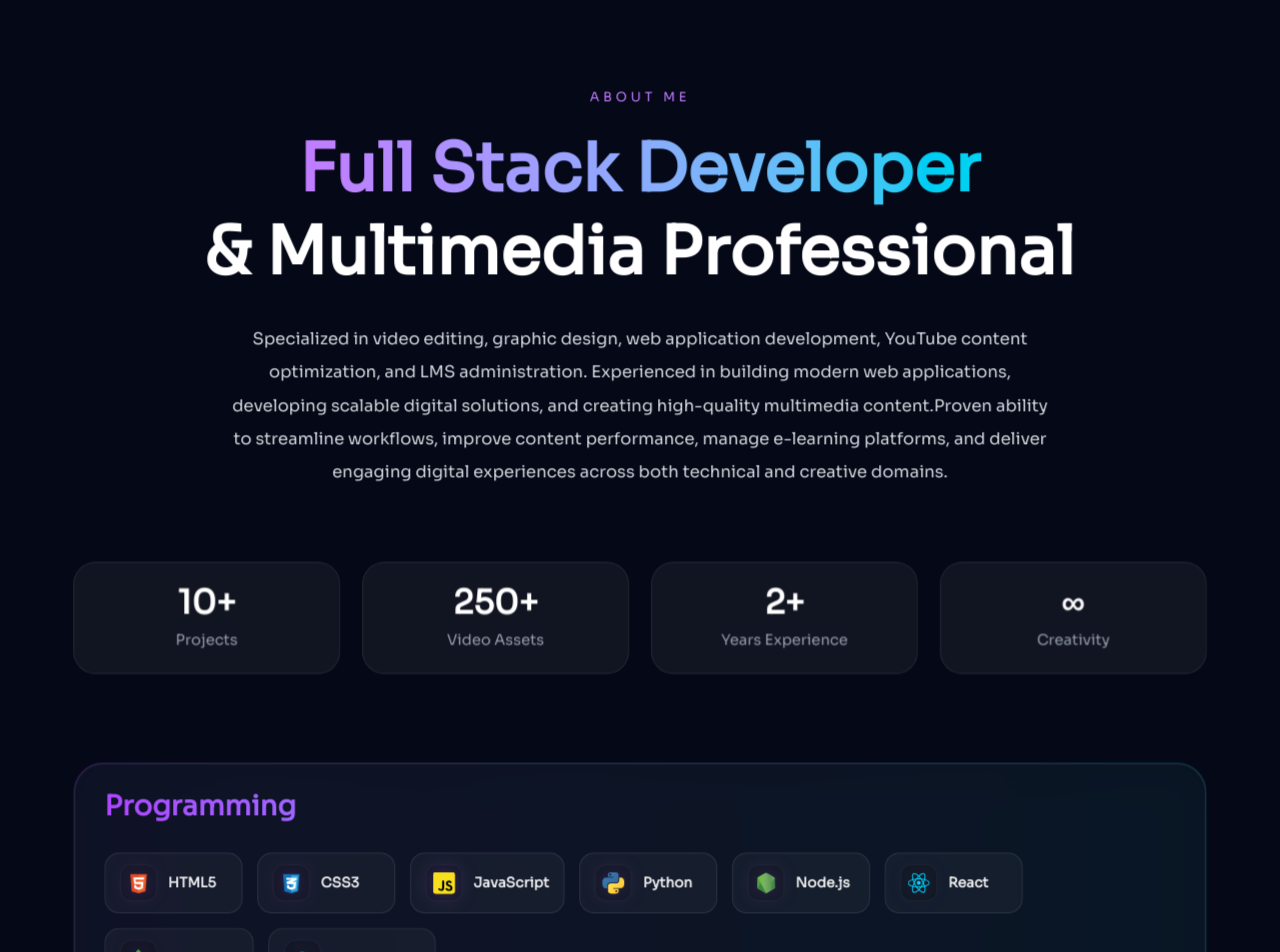
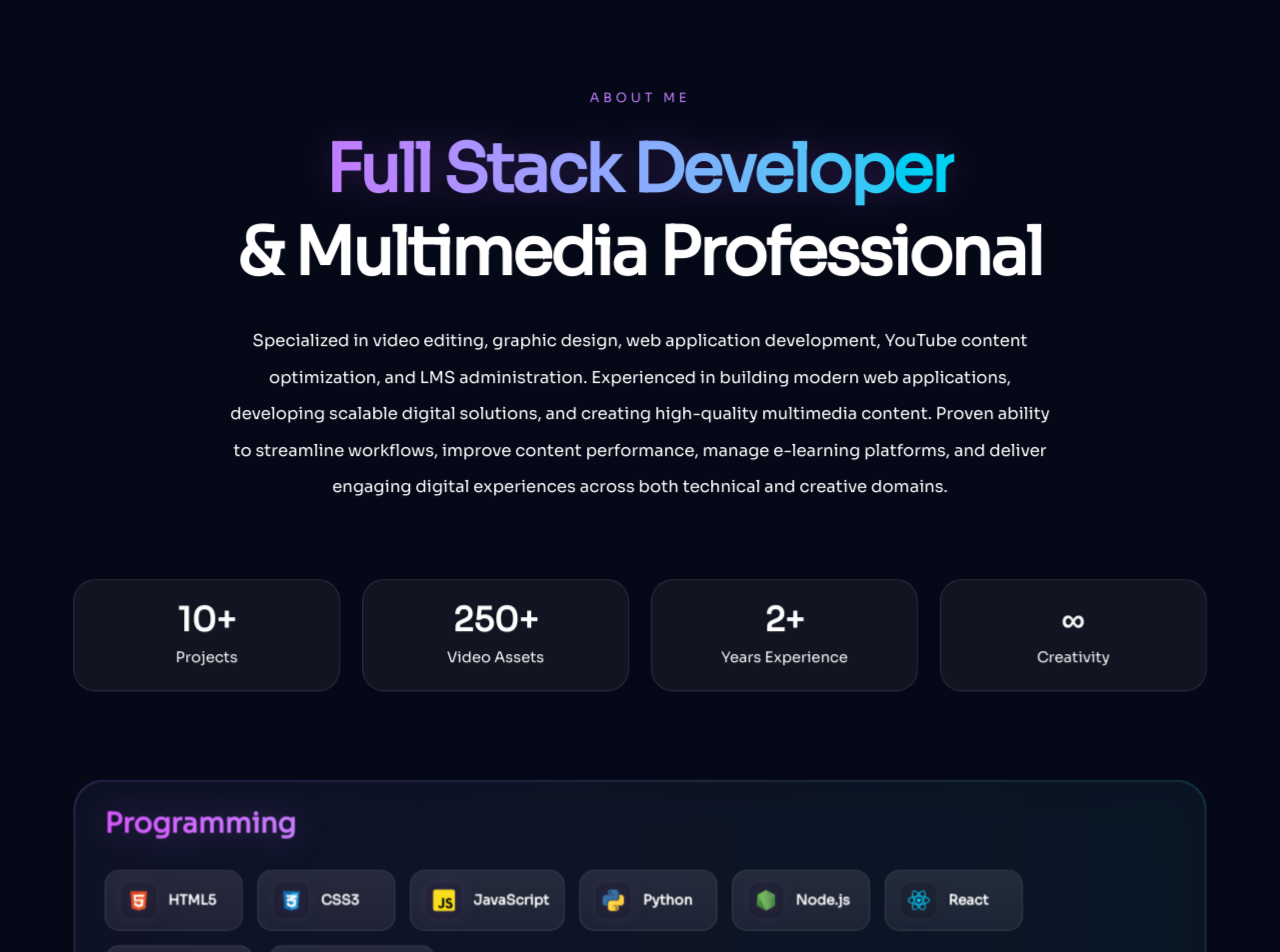
Before and after one commit to asfxlabs/portfolio, a React (Vite) app: page / in a window 1280 px wide. Shown: the part 820-1772 px from the top of the page. Built offline with nearby package versions, Linux system fonts and the light colour scheme.

Commit message:
updated portfolio

```diff
--- a/index.html
+++ b/index.html
@@ -2,7 +2,7 @@
 <html lang="en">
   <head>
     <meta charset="UTF-8" />
-    <link rel="icon" type="image/svg+xml" href="/favicon.svg" />
+    <link rel="icon" type="image/png" href="/favicon.png" />
     <link rel="preconnect" href="https://fonts.googleapis.com">
     <link rel="preconnect" href="https://fonts.gstatic.com" crossorigin>
     <link href="https://fonts.googleapis.com/css2?family=Inter:wght@100..900&display=swap" rel="stylesheet">
--- a/src/sections/About.jsx
+++ b/src/sections/About.jsx
@@ -181,7 +181,8 @@ function About() {
             className="
               text-5xl
               md:text-7xl
-              font-black
+              font-extrabold
+              tracking-[-0.04em]
               mt-6
               leading-tight
             "
@@ -191,6 +192,7 @@ function About() {
               className="
                 text-transparent
                 bg-clip-text
+                drop-shadow-[0_0_20px_rgba(168,85,247,0.25)]
                 bg-gradient-to-r
                 from-purple-400
                 to-cyan-400
@@ -207,15 +209,15 @@ function About() {
 
           <p
             className="
-              text-gray-300
+              text-white
               text-lg
-              leading-9
+              leading-[2.2]
               max-w-4xl
               mx-auto
               mt-8
             "
           >
-            Specialized in video editing, graphic design, web application development, YouTube content optimization, and LMS administration. Experienced in building modern web applications, developing scalable digital solutions, and creating high-quality multimedia content.Proven ability to streamline workflows, improve content performance, manage e-learning platforms, and deliver engaging digital experiences across both technical and creative domains.
+            Specialized in video editing, graphic design, web application development, YouTube content optimization, and LMS administration. Experienced in building modern web applications, developing scalable digital solutions, and creating high-quality multimedia content. Proven ability to streamline workflows, improve content performance, manage e-learning platforms, and deliver engaging digital experiences across both technical and creative domains.
           </p>
 
         </motion.div>
@@ -243,7 +245,7 @@ function About() {
               className="
                 bg-white/5
                 border
-                border-white/10
+                border-white/15
                 backdrop-blur-xl
                 rounded-3xl
                 p-6
@@ -263,7 +265,7 @@ function About() {
                 {item[0]}
               </h3>
 
-              <p className="text-gray-400 mt-2">
+              <p className="text-white mt-2">
                 {item[1]}
               </p>
 
@@ -310,7 +312,7 @@ function About() {
           bg-[#0b1220]/90
           backdrop-blur-xl
           border
-          border-white/10
+          border-white/15
           rounded-[32px]
           px-8
           py-7
@@ -324,9 +326,11 @@ function About() {
             font-bold
             mb-8
             text-transparent
-            bg-clip-text
-            bg-gradient-to-r
-            ${category.gradient}
+bg-clip-text
+bg-gradient-to-r
+drop-shadow-[0_0_18px_rgba(168,85,247,0.35)]
+brightness-125
+${category.gradient}
           `}
         >
           {category.title}
@@ -355,17 +359,26 @@ transition={{
               className="
   relative
   overflow-hidden
-  bg-white/[0.04]
+  bg-white/[0.07]
   border
-  border-white/10
+  border-white/15
   rounded-2xl
   px-4
   py-3
   min-w-[150px]
   w-fit
   hover:border-purple-400/30
-  hover:bg-white/[0.06]
+  hover:bg-white/[0.10]
   hover:shadow-[0_0_35px_rgba(168,85,247,0.18)]
+
+  before:absolute
+  before:inset-0
+  before:bg-gradient-to-b
+  before:from-white/[0.08]
+  before:to-transparent
+  before:opacity-40
+  before:pointer-events-none
+
   transition-all
   duration-300
   group
@@ -464,7 +477,7 @@ transition={{
   className="
     text-[15px]
     font-semibold
-    text-white/90
+    text-white
     whitespace-nowrap
   "
 >
```
Also changed, not shown: src/assets/profile.png.
